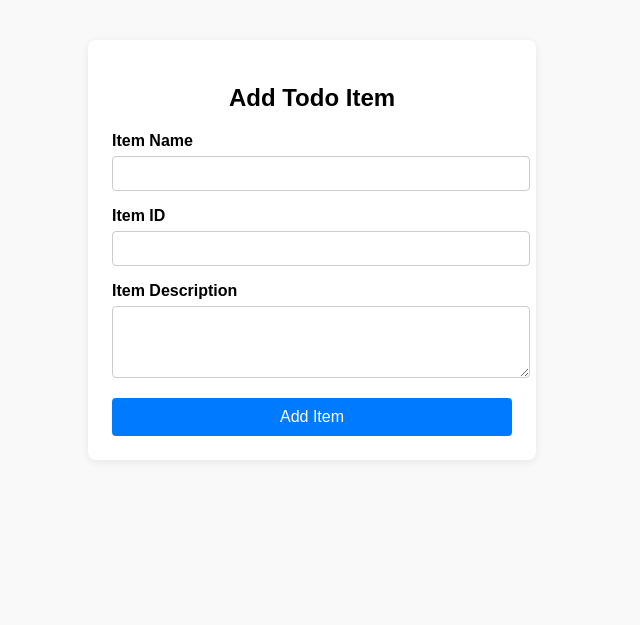
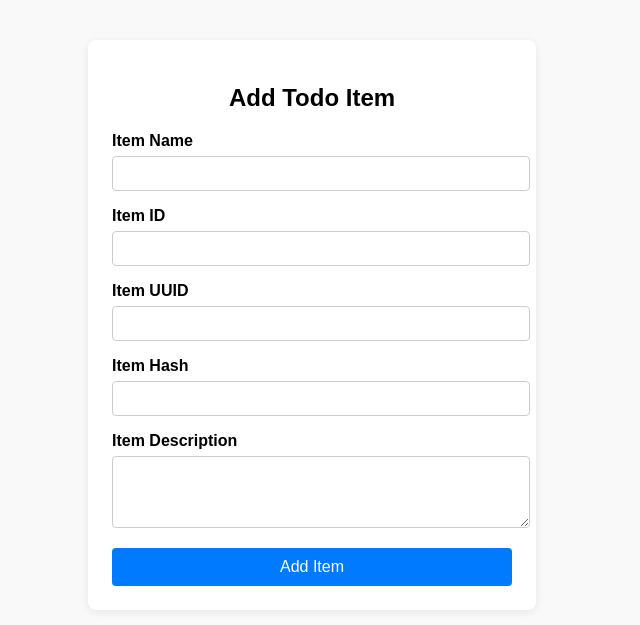
Before and after one commit to sagarkundrapu/Assignment4, a Flask app: template Todo/frontend/templates/index.html in a window 1280 px wide. Shown: the top 625 px of the page, without its empty margins (328-968 px from the left). Run offline with Flask 3, Linux system fonts and the light colour scheme; the template is opened without the code that fills it, so the values that code supplies are empty.

```diff
--- /dev/null
+++ b/Todo/backend/app.py
@@ -0,0 +1,27 @@
+from flask import Flask, request, jsonify, render_template
+from pymongo import MongoClient
+import os
+from dotenv import load_dotenv
+load_dotenv()
+
+app = Flask(__name__)
+
+client = MongoClient(os.getenv('MONGO_URL'))
+db = client['todo_db']
+collection = db['todo_items']
+
+@app.route('/')
+def index():
+    return "Hello from server"
+
+@app.route('/submittodoitem', methods=['POST'])
+def submit_todo_item():
+    data = request.form.to_dict()
+    print(data)
+    if not data:
+        return jsonify({'error': 'No form data provided'}), 400
+    result = collection.insert_one(data)
+    return '', 200
+
+if __name__ == '__main__':
+    app.run(debug=True, host='0.0.0.0', port=5000)
--- /dev/null
+++ b/Todo/backend/requirements.txt
@@ -0,0 +1,2 @@
+flask
+dotenv
--- a/Todo/frontend/templates/index.html
+++ b/Todo/frontend/templates/index.html
@@ -64,6 +64,14 @@
                 <input type="text" id="item-name" name="item-name" required>
             </div>
             <div class="form-group">
+                <label for="item-name">Item UUID</label>
+                <input type="text" id="item-name" name="item-name" required>
+            </div>
+            <div class="form-group">
+                <label for="item-name">Item Hash</label>
+                <input type="text" id="item-name" name="item-name" required>
+            </div>
+            <div class="form-group">
                 <label for="item-desc">Item Description</label>
                 <textarea id="item-desc" name="item-desc" rows="3" required></textarea>
             </div>
```
Also changed, not shown: 1 other file.
